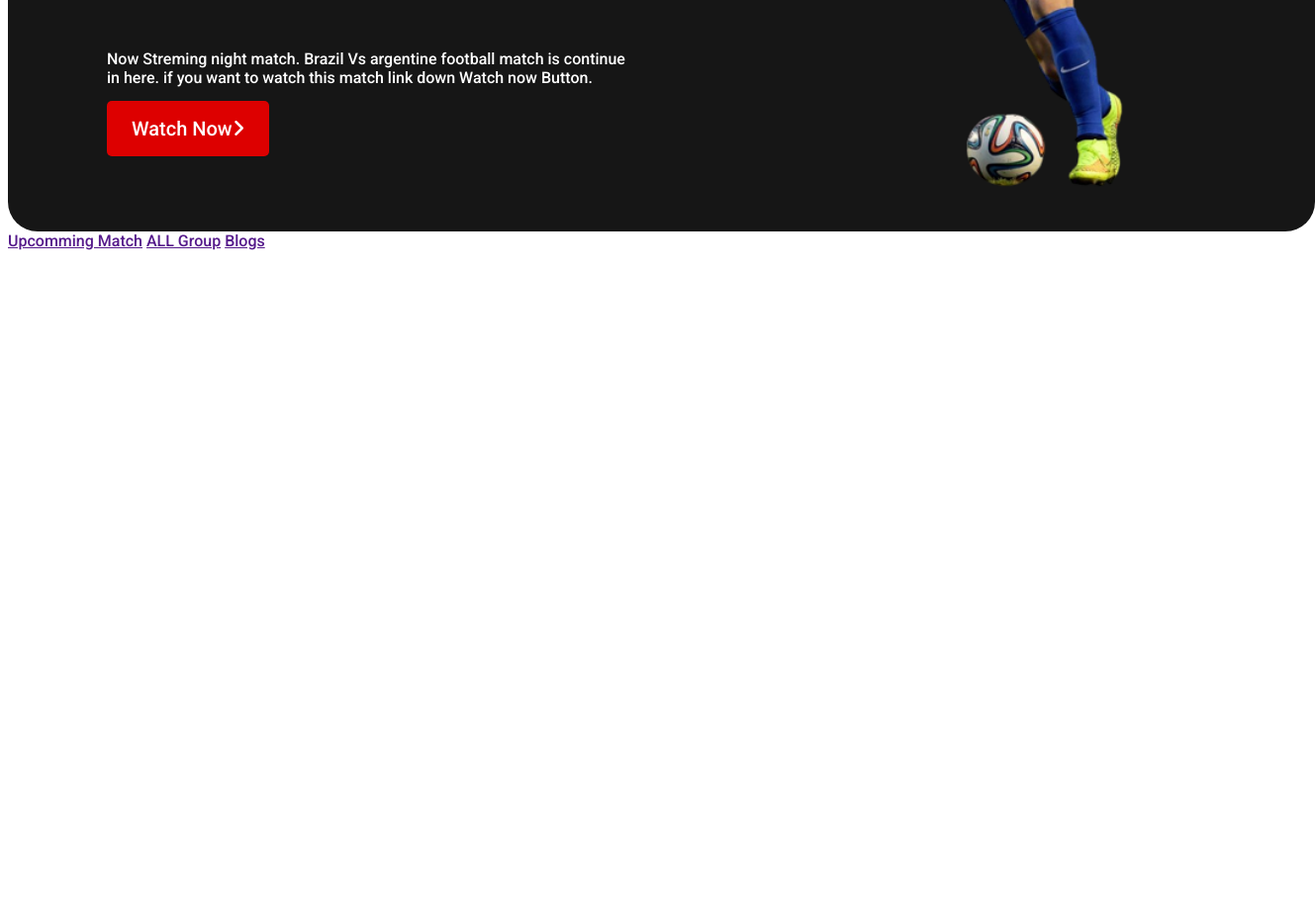
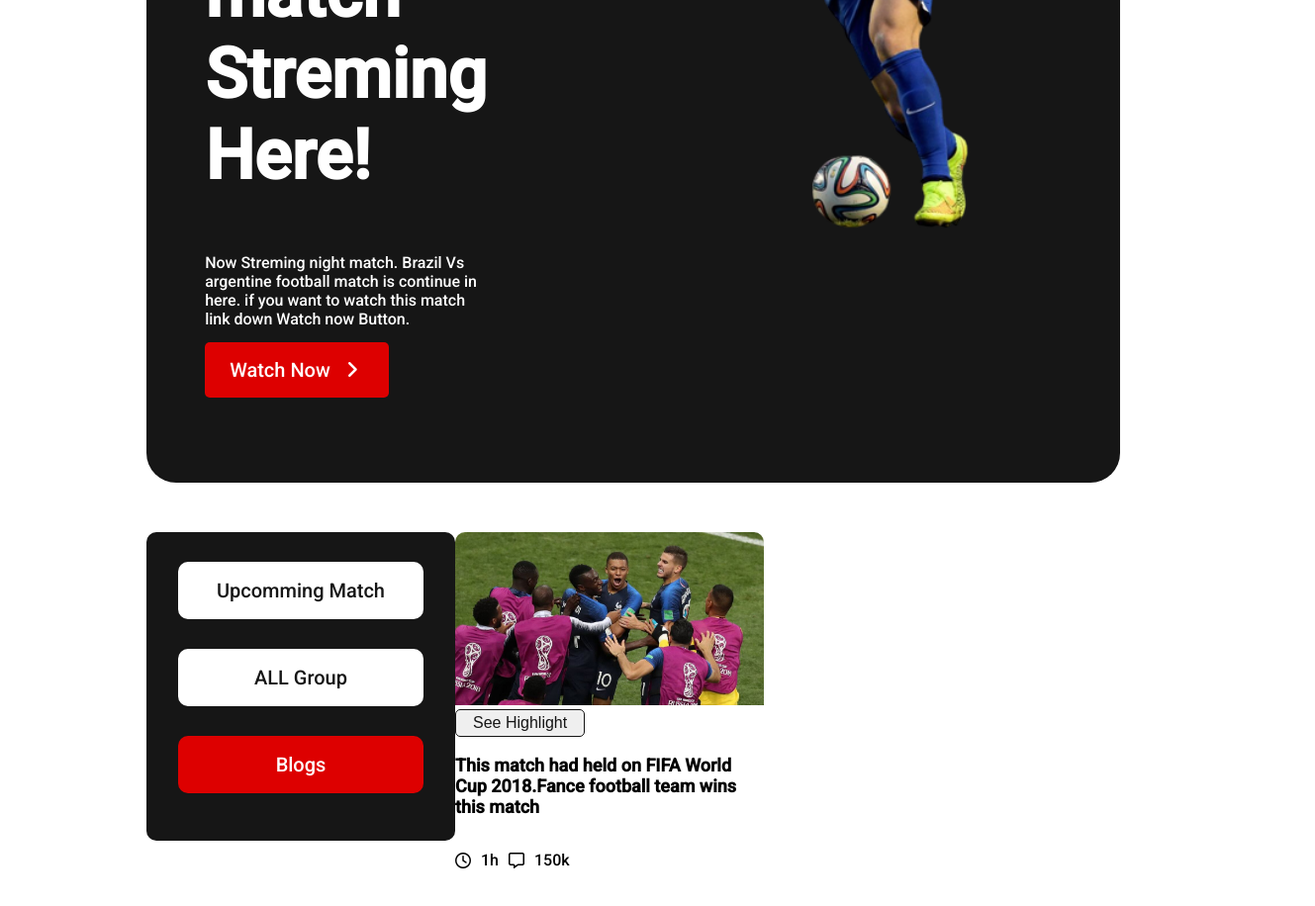
Before and after one commit to nurulalam245200/world-cup-website, a plain HTML site: page index.html in a window 1280 px wide. Shown: the part 420-1336 px from the top of the page at 99% size, 1329 px wide, since content can reach past the window. Before the commit the page ends 800 px from the top, so only its background shows below. Drawn offline with Linux system fonts and the light colour scheme.

Commit message:
blog one complete

```diff
--- a/index.html
+++ b/index.html
@@ -40,12 +40,41 @@
       </section>
     </header>
     <main>
-      <div>
-        <nav>
-          <a href="">Upcomming Match</a>
-          <a href="">ALL Group</a>
-          <a href="">Blogs</a>
-        </nav>
+      <div class="main_blog_container">
+        <div class="news_link">
+          <nav>
+            <a href="">Upcomming Match</a>
+            <a href="">ALL Group</a>
+            <a href="" id="highlight_link">Blogs</a>
+          </nav>
+        </div>
+        <div>
+          <article>
+            <div class="blogs">
+              <div class="blog">
+                <div class="blog_poster">
+                  <img
+                    src="images/sports-news/frence-win.jpg"
+                    alt="frence-win-celebration"
+                  />
+                </div>
+                <div class="blog_info">
+                  <button>See Highlight</button>
+                  <h3>
+                    This match had held on FIFA World Cup 2018.Fance football
+                    team wins this match
+                  </h3>
+                  <div class="match_review">
+                    <i class="fa-regular fa-clock"></i>
+                    <p>1h</p>
+                    <i class="fa-regular fa-message"></i>
+                    <p>150k</p>
+                  </div>
+                </div>
+              </div>
+            </div>
+          </article>
+        </div>
       </div>
     </main>
   </body>
--- a/styles/style.css
+++ b/styles/style.css
@@ -8,15 +8,16 @@ body {
 }
 .container {
 }
+header {
+}
 
 /*----------------
  Top-heading-Styles
 ---------------- */
 .top_heading {
   display: flex;
-  justify-items: center;
-  width: 1321px;
-  height: 646px;
+  justify-content: center;
+  margin: 50px 140px;
   background-color: #161616;
   border-radius: 30px;
   color: #ffffff;
@@ -41,7 +42,105 @@ body {
   font-size: 20px;
   border-radius: 5px;
 }
+.news_info a:hover {
+  animation-name: change;
+  animation-iteration-count: infinite;
+}
+
+@keyframes change {
+  0% {
+    background-color: red;
+  }
+  25% {
+    background-color: yellow;
+  }
+  50% {
+    background-color: blue;
+  }
+  100% {
+    background-color: green;
+  }
+}
+.fa-angle-right {
+  width: 24px;
+  height: 24px;
+  margin-left: 10px;
+}
+
 .top_poster img {
   width: 581px;
   height: 613px;
 }
+
+/*--------------
+  main-site-styles
+--------------- */
+
+.news_link {
+  display: flex;
+  justify-content: center;
+  width: 312px;
+  height: 312px;
+  background-color: #161616;
+  border-radius: 10px;
+}
+
+nav a {
+  display: block;
+  text-align: center;
+  text-decoration: none;
+  font-size: 20px;
+  color: #161616;
+  padding: 17px 39px;
+  background-color: #ffffff;
+  border-radius: 10px;
+  margin: 30px;
+}
+#highlight_link {
+  background-color: #dd0000;
+  color: #ffffff;
+}
+
+/*---------------
+blogs-styles
+----------------- */
+.main_blog_container {
+  display: flex;
+  justify-content: flex-start;
+  margin: 50px 140px;
+}
+.blog {
+  width: 312px;
+  height: 362px;
+  border-radius: 5px;
+}
+.blog_poster img {
+  width: 312px;
+  height: 175px;
+  border-radius: 10px 10px 0px 0px;
+}
+.blog_info button {
+  font-weight: 500;
+  font-size: 16px;
+  color: #161616;
+  border: 1px solid #161616;
+  border-radius: 5px;
+  padding: 4px 17px;
+}
+.blog_info h3 {
+  font-weight: 600;
+  font-size: 18px;
+  /* width: 272px;
+  height: 54px; */
+}
+.match_review {
+  display: flex;
+  align-items: center;
+  gap: 10px;
+}
+.fa-clock .fa-message {
+  gap: 10px;
+  width: 18px;
+  height: 18px;
+  color: rgba(22, 22, 22, 0.7);
+}
```
Also changed, not shown: images/sports-news/frence-win.jpg (added), images/sports-news/germany-win.jpg (added), images/sports-news/italy-win.jpg (added), images/sports-news/portugal-win.jpg (added), images/sports-news/spain-win.jpg (added).
